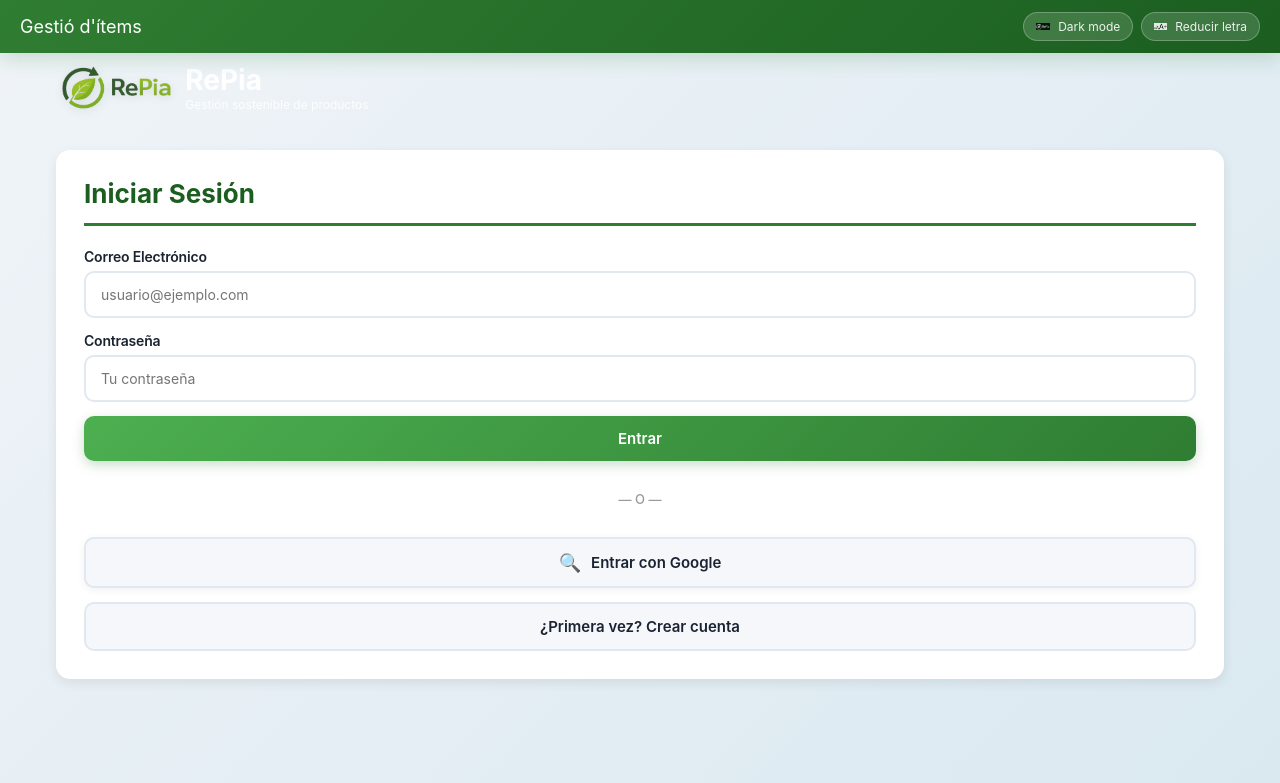
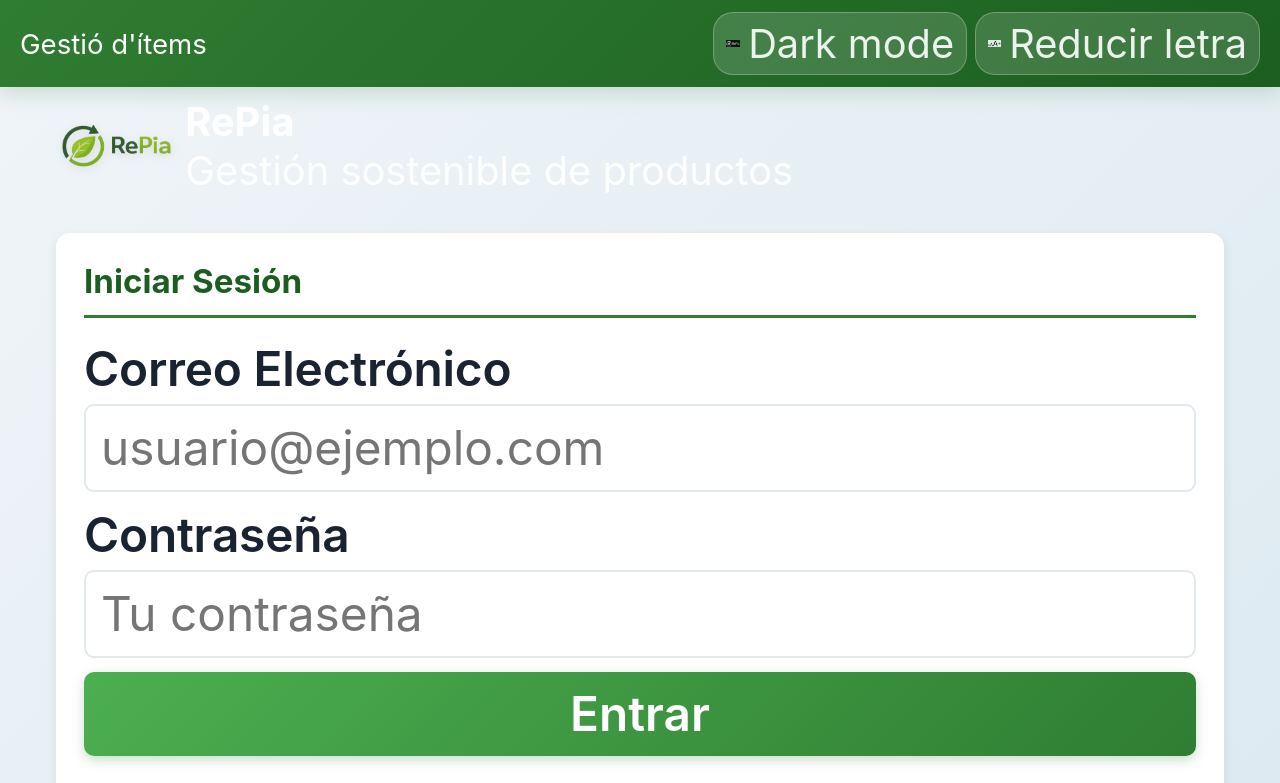
Before and after one commit to IzanLosada/REPIA, a website: page public/index.html in a window 1280 px wide. Both pictures are taken after a click on the element "Agrandar letra". Shown: the top 783 px of the page. Drawn offline with Linux system fonts and the light colour scheme; no server answers.

Commit message:
Ultima versió + agrandar lletra

```diff
--- a/public/index.html
+++ b/public/index.html
@@ -713,6 +713,20 @@
         transform: rotate(15deg);
         opacity: 1;
       }
+        body.letra-grande,
+        body.letra-grande *,
+        body.letra-grande header,
+        body.letra-grande header *,
+        body.letra-grande .panel,
+        body.letra-grande .card,
+        body.letra-grande input,
+        body.letra-grande textarea,
+        body.letra-grande button,
+        body.letra-grande label,
+        body.letra-grande th,
+        body.letra-grande td {
+          font-size: 1.2em !important;
+        }
 
       /* ── RESPONSIVE ── */
       @media (max-width: 768px) {
@@ -974,21 +988,25 @@
 
       /* ══════════════════════════════════════
          TAMAÑO DE FUENTE
+
       ══════════════════════════════════════ */
       let letraGrande = false;
 
       function cambiarFuente() {
         letraGrande = !letraGrande;
         if (letraGrande) {
-          document.body.style.fontSize = "18px";
+          document.body.classList.add("letra-grande");
           el("fontText").textContent = "Reducir letra";
           localStorage.setItem("letraGrande", "true");
         } else {
-          document.body.style.fontSize = "";
+          document.body.classList.remove("letra-grande");
           el("fontText").textContent = "Agrandar letra";
           localStorage.setItem("letraGrande", "false");
         }
       }
+
+
+
 
       /* ══════════════════════════════════════
          CARGAR PREFERENCIAS AL INICIO
@@ -1003,7 +1021,7 @@
 
         if (fuenteGuardada === "true") {
           letraGrande = true;
-          document.body.style.fontSize = "18px";
+          document.body.classList.add("letra-grande");
           el("fontText").textContent = "Reducir letra";
         }
       });
```
